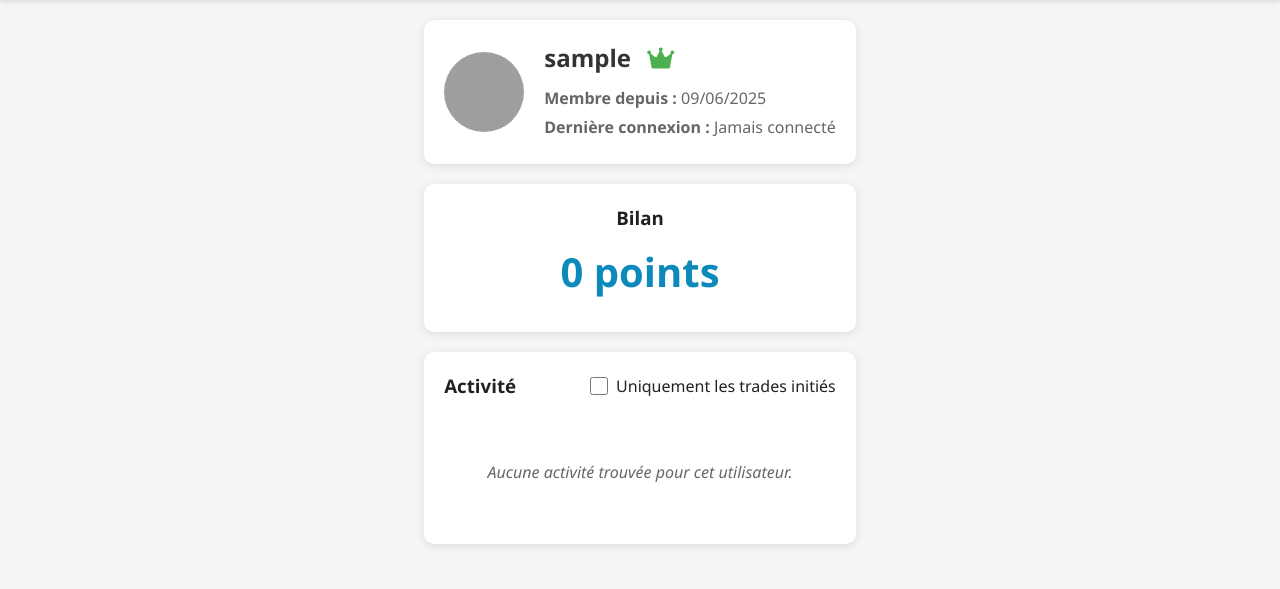
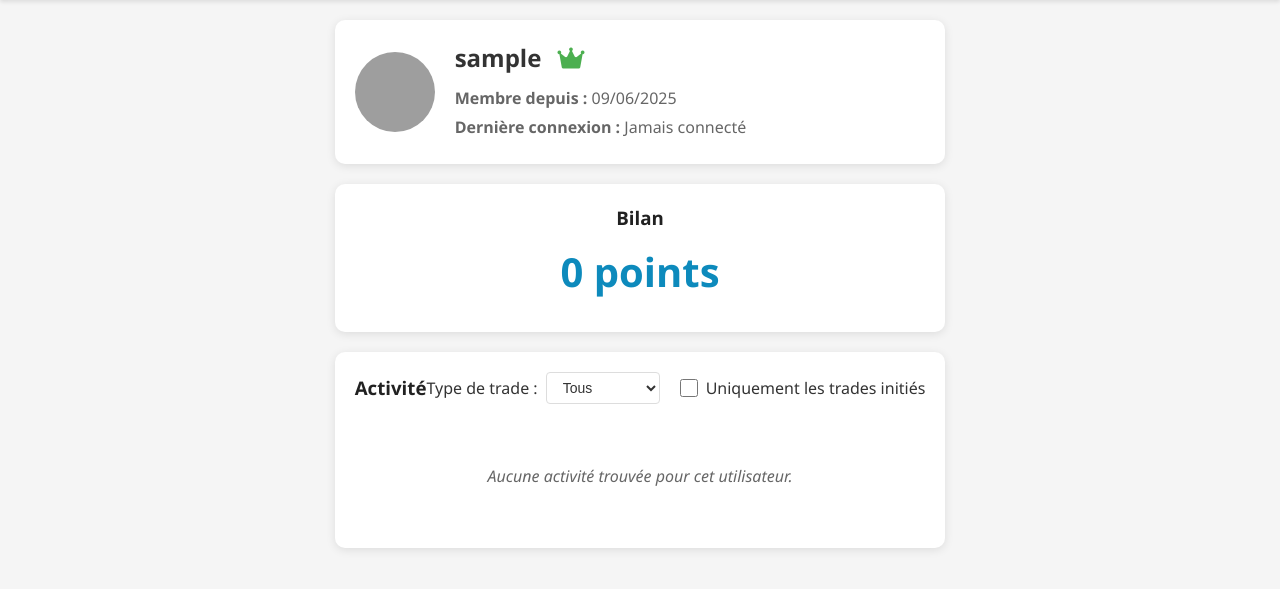
Before and after one commit to lucgiffon/selist, a Django app: page /users/profile/1/ in a window 1280 px wide. Shown: the part 60-649 px from the top of the page. Run offline with Django 5.2, Linux system fonts and the light colour scheme; the visitor is signed in with stand-in values (Sample User, id 1); data comes from the database, SQL or seed files in the repository; data that the repository does not hold is empty; grey boxes are pictures that could not be loaded.

Commit message:
feat: add filtering on profile page

```diff
--- a/selist/chat/templates/chat/main.html
+++ b/selist/chat/templates/chat/main.html
@@ -89,7 +89,7 @@
                 <div class="contact-info">
                     <h3>
                         {% if current_trade %}
-                            <a href="{% url 'users:profile' current_trade.initiator.id %}" style="text-decoration: none; color: inherit;">{{ current_trade.get_type_display }} - {{ current_trade.message_set.first.text }}</a>
+                            {{ current_trade.get_type_display }} - {{ current_trade.message_set.first.text }}
                         {% else %}
                             Agora
                         {% endif %}
--- a/selist/users/static/users/css/profile.css
+++ b/selist/users/static/users/css/profile.css
@@ -65,15 +65,44 @@
     margin-bottom: 20px;
 }
 
-.filter-checkbox {
+.filter-form {
+    display: flex;
+    align-items: center;
+    gap: 20px;
+    flex-wrap: wrap;
+}
+
+.filter-group {
     display: flex;
     align-items: center;
     gap: 8px;
 }
 
-.filter-checkbox input[type="checkbox"] {
+.filter-group label {
+    font-weight: 500;
+    color: #333;
+}
+
+.filter-group select {
+    padding: 6px 12px;
+    border: 1px solid #ddd;
+    border-radius: 4px;
+    background-color: white;
+    color: #333;
+    font-size: 14px;
+    cursor: pointer;
+}
+
+.filter-group select:focus {
+    outline: none;
+    border-color: #0D8ABC;
+    box-shadow: 0 0 0 2px rgba(13, 138, 188, 0.2);
+}
+
+.filter-group input[type="checkbox"] {
     width: 18px;
     height: 18px;
+    cursor: pointer;
 }
 
 .trade-item {
--- a/selist/users/templates/users/profile.html
+++ b/selist/users/templates/users/profile.html
@@ -4,7 +4,7 @@
 {% block title %}Profil de {{ profile_user.username }}{% endblock %}
 
 {% block extra_headers %}
-    <link rel="stylesheet" href="{% static 'css/chat_style.css' %}">
+    <link rel="stylesheet" href="{% static 'chat/css/chat_style.css' %}">
     <link rel="stylesheet" href="{% static 'users/css/profile.css' %}">
     <link rel="stylesheet" href="https://cdnjs.cloudflare.com/ajax/libs/font-awesome/6.0.0/css/all.min.css">
 {% endblock %}
@@ -41,11 +41,21 @@
     <div class="profile-section">
         <div class="activity-header">
             <h3>Activité</h3>
-            <form method="get" class="filter-checkbox">
-                <input type="checkbox" id="initiator_only" name="initiator_only" value="1"
-                       {% if show_initiator_only %}checked{% endif %}
-                       onchange="this.form.submit()">
-                <label for="initiator_only">Uniquement les trades initiés</label>
+            <form method="get" class="filter-form">
+                <div class="filter-group">
+                    <label for="trade_type">Type de trade :</label>
+                    <select id="trade_type" name="trade_type" onchange="this.form.submit()">
+                        <option value="both" {% if trade_type_filter == "both" %}selected{% endif %}>Tous</option>
+                        <option value="offer" {% if trade_type_filter == "offer" %}selected{% endif %}>Offres</option>
+                        <option value="demand" {% if trade_type_filter == "demand" %}selected{% endif %}>Demandes</option>
+                    </select>
+                </div>
+                <div class="filter-group">
+                    <input type="checkbox" id="initiator_only" name="initiator_only" value="1"
+                           {% if show_initiator_only %}checked{% endif %}
+                           onchange="this.form.submit()">
+                    <label for="initiator_only">Uniquement les trades initiés</label>
+                </div>
                 {% if request.GET.page %}
                     <input type="hidden" name="page" value="{{ request.GET.page }}">
                 {% endif %}
@@ -80,8 +90,8 @@
             {% if page_obj.has_other_pages %}
                 <div class="pagination">
                     {% if page_obj.has_previous %}
-                        <a href="?page=1{% if show_initiator_only %}&initiator_only=1{% endif %}">&laquo; Première</a>
-                        <a href="?page={{ page_obj.previous_page_number }}{% if show_initiator_only %}&initiator_only=1{% endif %}">Précédente</a>
+                        <a href="?page=1{% if show_initiator_only %}&initiator_only=1{% endif %}{% if trade_type_filter != "both" %}&trade_type={{ trade_type_filter }}{% endif %}">&laquo; Première</a>
+                        <a href="?page={{ page_obj.previous_page_number }}{% if show_initiator_only %}&initiator_only=1{% endif %}{% if trade_type_filter != "both" %}&trade_type={{ trade_type_filter }}{% endif %}">Précédente</a>
                     {% endif %}
 
                     <span class="current">
@@ -89,8 +99,8 @@
                     </span>
 
                     {% if page_obj.has_next %}
-                        <a href="?page={{ page_obj.next_page_number }}{% if show_initiator_only %}&initiator_only=1{% endif %}">Suivante</a>
-                        <a href="?page={{ page_obj.paginator.num_pages }}{% if show_initiator_only %}&initiator_only=1{% endif %}">Dernière &raquo;</a>
+                        <a href="?page={{ page_obj.next_page_number }}{% if show_initiator_only %}&initiator_only=1{% endif %}{% if trade_type_filter != "both" %}&trade_type={{ trade_type_filter }}{% endif %}">Suivante</a>
+                        <a href="?page={{ page_obj.paginator.num_pages }}{% if show_initiator_only %}&initiator_only=1{% endif %}{% if trade_type_filter != "both" %}&trade_type={{ trade_type_filter }}{% endif %}">Dernière &raquo;</a>
                     {% endif %}
                 </div>
             {% endif %}
--- a/selist/users/views.py
+++ b/selist/users/views.py
@@ -40,11 +40,15 @@ def profile_view(request, user_id):
     profile_user = get_object_or_404(Seliste, id=user_id)
 
     show_initiator_only = request.GET.get("initiator_only") == "1"
+    trade_type_filter = request.GET.get("trade_type", "both")
 
     user_trades_query = Trade.objects.filter(message__user=profile_user).distinct()
 
     if show_initiator_only:
         user_trades_query = user_trades_query.filter(initiator=profile_user)
+
+    if trade_type_filter in ["offer", "demand"]:
+        user_trades_query = user_trades_query.filter(type=trade_type_filter)
 
     user_trades = []
     for trade in user_trades_query:
@@ -73,6 +77,7 @@ def profile_view(request, user_id):
         "profile_user": profile_user,
         "page_obj": page_obj,
         "show_initiator_only": show_initiator_only,
+        "trade_type_filter": trade_type_filter,
     }
 
     return render(request, "users/profile.html", context)
```
